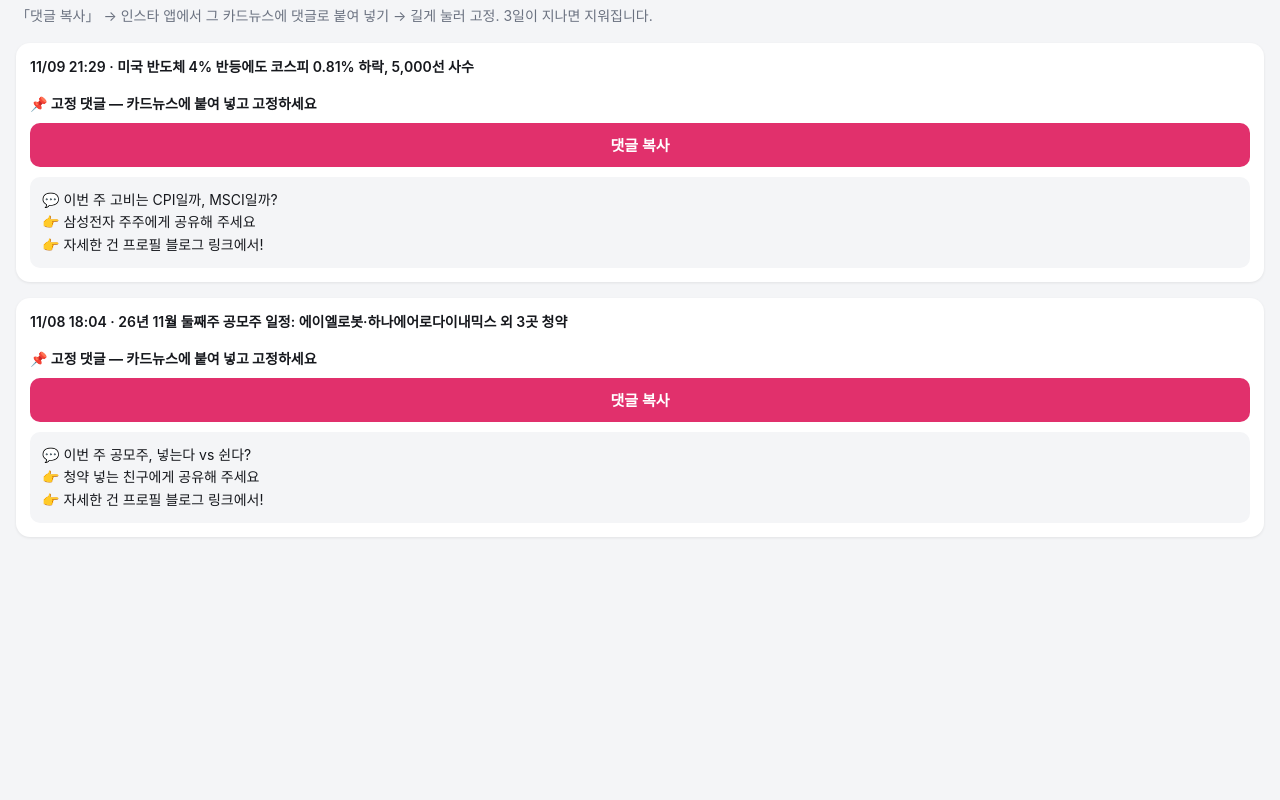
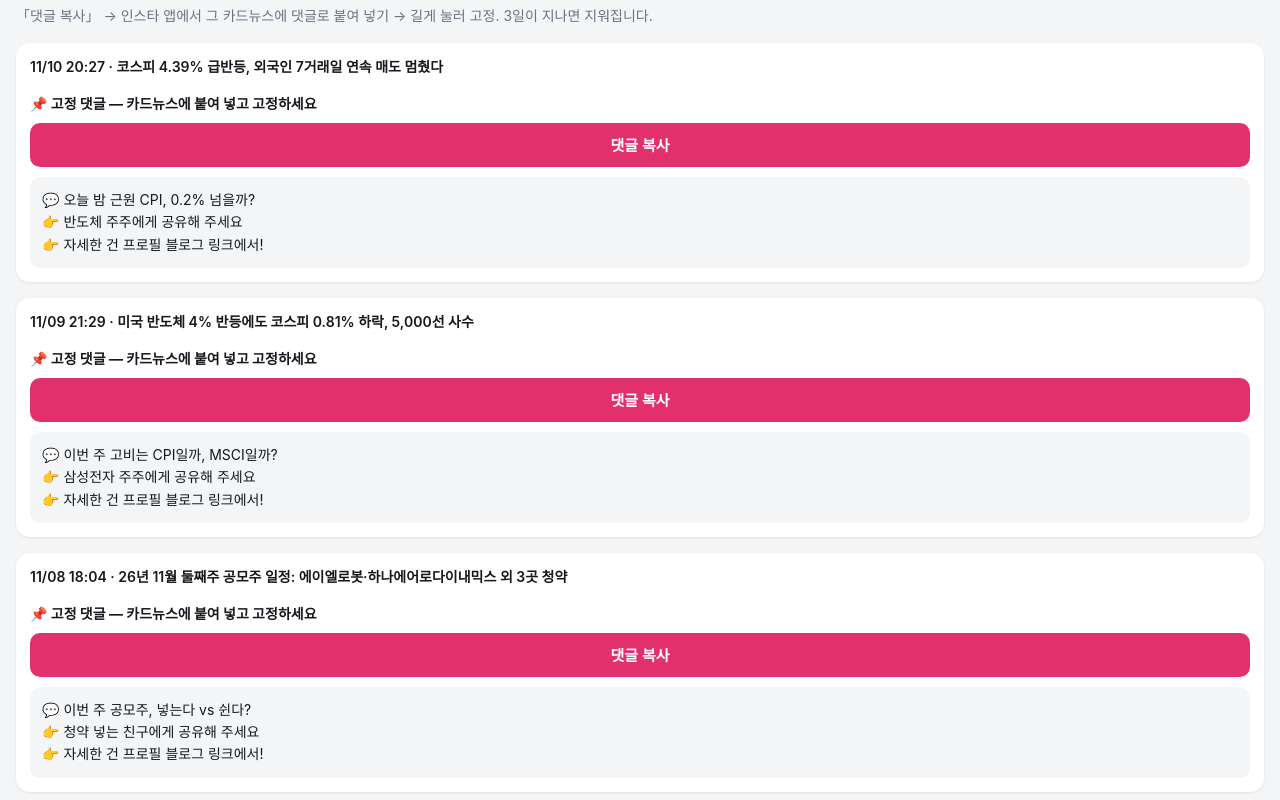
Before and after one commit to koongkwanp-source/kwan-cards, a plain HTML site: page reels/index.html in a window 1280 px wide. Shown: the part 52-852 px from the top of the page. Before the commit the page ends 800 px from the top, so only its background shows below. Drawn offline with Linux system fonts and the light colour scheme.

Commit message:
reels reels/index.html

```diff
--- a/reels/index.html
+++ b/reels/index.html
@@ -30,9 +30,11 @@ background:var(--bg);border-radius:10px;padding:12px;margin:0}
 </style></head><body>
 <h1>카드뉴스 고정 댓글</h1>
 <p class="how">「댓글 복사」 → 인스타 앱에서 그 카드뉴스에 댓글로 붙여 넣기 → 길게 눌러 고정. 3일이 지나면 지워집니다.</p>
-<section class="card"><div class="meta">11/09 21:29 · 미국 반도체 4% 반등에도 코스피 0.81% 하락, 5,000선 사수</div><div class="pin-head">📌 고정 댓글 — 카드뉴스에 붙여 넣고 고정하세요</div><div class="row"><button class="btn" data-copy="p0">댓글 복사</button></div><pre id="p0">💬 이번 주 고비는 CPI일까, MSCI일까?
+<section class="card"><div class="meta">11/10 20:27 · 코스피 4.39% 급반등, 외국인 7거래일 연속 매도 멈췄다</div><div class="pin-head">📌 고정 댓글 — 카드뉴스에 붙여 넣고 고정하세요</div><div class="row"><button class="btn" data-copy="p0">댓글 복사</button></div><pre id="p0">💬 오늘 밤 근원 CPI, 0.2% 넘을까?
+👉 반도체 주주에게 공유해 주세요
+👉 자세한 건 프로필 블로그 링크에서!</pre></section><section class="card"><div class="meta">11/09 21:29 · 미국 반도체 4% 반등에도 코스피 0.81% 하락, 5,000선 사수</div><div class="pin-head">📌 고정 댓글 — 카드뉴스에 붙여 넣고 고정하세요</div><div class="row"><button class="btn" data-copy="p1">댓글 복사</button></div><pre id="p1">💬 이번 주 고비는 CPI일까, MSCI일까?
 👉 삼성전자 주주에게 공유해 주세요
-👉 자세한 건 프로필 블로그 링크에서!</pre></section><section class="card"><div class="meta">11/08 18:04 · 26년 11월 둘째주 공모주 일정: 에이엘로봇·하나에어로다이내믹스 외 3곳 청약</div><div class="pin-head">📌 고정 댓글 — 카드뉴스에 붙여 넣고 고정하세요</div><div class="row"><button class="btn" data-copy="p1">댓글 복사</button></div><pre id="p1">💬 이번 주 공모주, 넣는다 vs 쉰다?
+👉 자세한 건 프로필 블로그 링크에서!</pre></section><section class="card"><div class="meta">11/08 18:04 · 26년 11월 둘째주 공모주 일정: 에이엘로봇·하나에어로다이내믹스 외 3곳 청약</div><div class="pin-head">📌 고정 댓글 — 카드뉴스에 붙여 넣고 고정하세요</div><div class="row"><button class="btn" data-copy="p2">댓글 복사</button></div><pre id="p2">💬 이번 주 공모주, 넣는다 vs 쉰다?
 👉 청약 넣는 친구에게 공유해 주세요
 👉 자세한 건 프로필 블로그 링크에서!</pre></section>
 <script>
```
